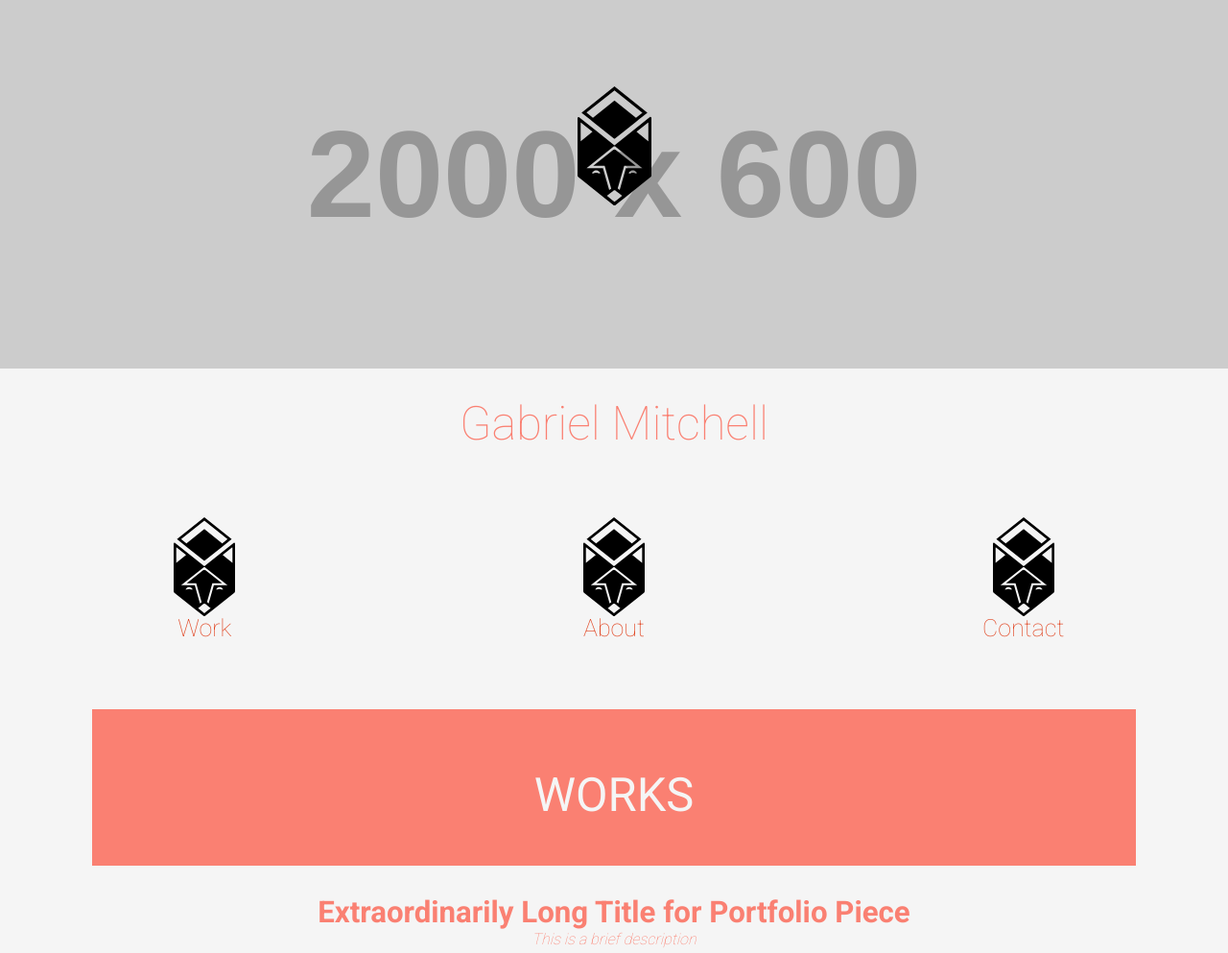
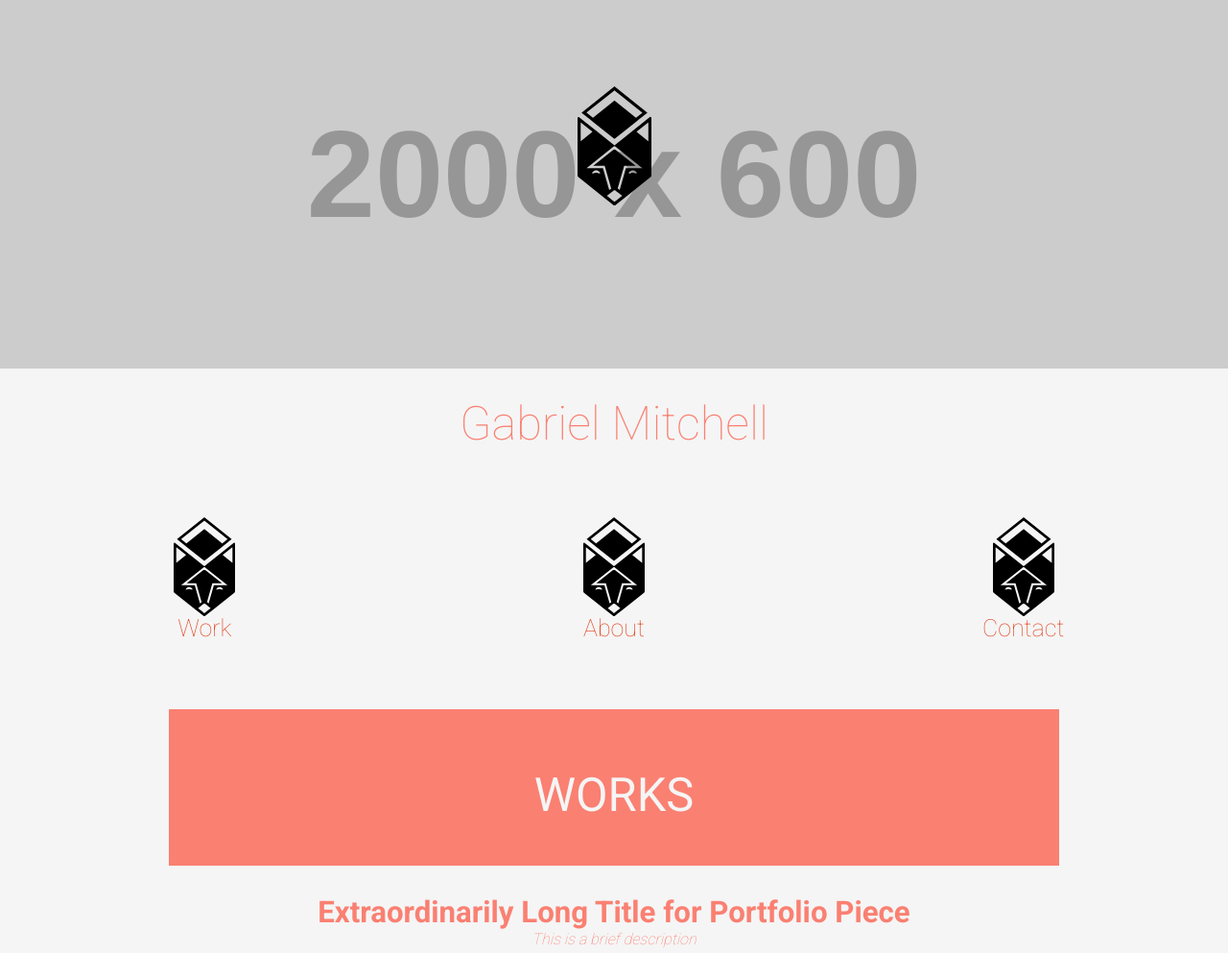
Before and after one commit to alkalinegenome/alkalinegenome.github.io, a Jekyll site: the page built from index.html, in a window 1280 px wide. Shown: the top 993 px of the page at 96% size. Built offline with Jekyll 4.4.1, drawn with Linux system fonts in a browser that asks for light colours; nearby versions of some CDN libraries; some web fonts are replaced; grey boxes are pictures that could not be loaded.

Commit message:
Section widths reduced

```diff
--- a/index.html
+++ b/index.html
@@ -13,19 +13,19 @@
 
 </div>
 
-<div id="work" class="buffer banner clearfix unit-s-1 unit-m-1 unit-l-6-8 unit-xl-6-8 nav-bar-center">
+<div id="work" class="buffer banner clearfix unit-s-1 unit-m-1 unit-l-5-8 unit-xl-5-8 nav-bar-center">
 	<h2 class="galaxy center-text w400">WORKS</h2>
 </div>
 
 		{% include pieces.html %}
 
-<div id="about" class="buffer banner clearfix unit-s-1 unit-m-1 unit-l-6-8 unit-xl-6-8 nav-bar-center">
+<div id="about" class="buffer banner clearfix unit-s-1 unit-m-1 unit-l-5-8 unit-xl-5-8 nav-bar-center">
 	<h2 class="galaxy center-text w400">ABOUT</h2>
 </div>
 
 		{% include about.html %}
 
-<div id="contact" class="buffer banner clearfix unit-s-1 unit-m-1 unit-l-6-8 unit-xl-6-8 nav-bar-center">
+<div id="contact" class="buffer banner clearfix unit-s-1 unit-m-1 unit-l-5-8 unit-xl-5-8 nav-bar-center">
 	<h2 class="galaxy center-text w400">CONTACT</h2>
 </div>
 
```
